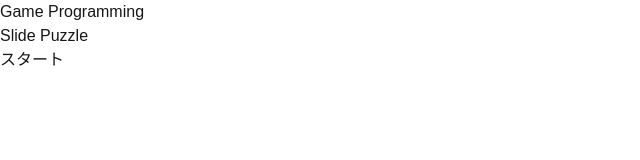
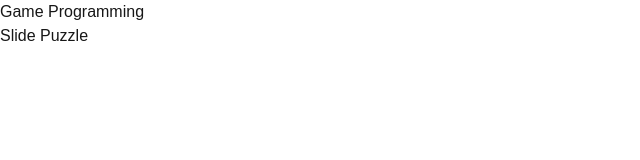
Before and after one commit to ishikawagoemon1205/nextjs-test-dev-app-001, a Next.js app: page /practice/slide-puzzle in a window 1280 px wide. Shown: the top 160 px of the page, without its empty margins (0-640 px from the left). Built offline with nearby package versions, Linux system fonts and the light colour scheme.

Commit message:
パズルゲーム実装001

```diff
--- a/src/app/practice/slide-puzzle/page.tsx
+++ b/src/app/practice/slide-puzzle/page.tsx
@@ -4,43 +4,43 @@
 
 export default function SlidePuzzlePage() {
 
-    // const [contentStatus, setContentStatus] = useState("start");
-    const contentStatus = "standby";
-    // const [tiles, setTiles] = useState([]);
-    const hist = [];
+    // // const [contentStatus, setContentStatus] = useState("start");
+    // const contentStatus = "standby";
+    // // const [tiles, setTiles] = useState([]);
+    // const hist = [];
 
-    // useEffect(() => {
-    //     if (contentStatus === "start") {
-    //         // init();
-    //     }
-    // }, [contentStatus]);
+    // // useEffect(() => {
+    // //     if (contentStatus === "start") {
+    // //         // init();
+    // //     }
+    // // }, [contentStatus]);
 
-    const standbyDisplay = () => (
-        <div className="w-[500px] h-[500px] flex items-center justify-center">
-            <button
-                className="bg-[#ffffff] hover:bg-gray-300 w-[200px] h-[30px] rounded-[4px]"
-                // onClick={() => setContentStatus("start")}
-            >
-                <h4 className="text-[#000000] font-bold">スタート</h4>
-            </button>
-        </div>
-    );
+    // const standbyDisplay = () => (
+    //     <div className="w-[500px] h-[500px] flex items-center justify-center">
+    //         <button
+    //             className="bg-[#ffffff] hover:bg-gray-300 w-[200px] h-[30px] rounded-[4px]"
+    //             // onClick={() => setContentStatus("start")}
+    //         >
+    //             <h4 className="text-[#000000] font-bold">スタート</h4>
+    //         </button>
+    //     </div>
+    // );
 
-    const startDisplay = () => (
-        <div className="w-[500px] h-[500px] flex items-center justify-center">
-            <table id="table" />
-        </div>
-    );
+    // const startDisplay = () => (
+    //     <div className="w-[500px] h-[500px] flex items-center justify-center">
+    //         <table id="table" />
+    //     </div>
+    // );
 
 
-    const content = () => {
-        if (contentStatus === "standby") {
-            return standbyDisplay();
-        } else if (contentStatus === "start") {
-            return startDisplay();
-        }
-        return null; // 必要に応じてエラー処理
-    };
+    // const content = () => {
+    //     if (contentStatus === "standby") {
+    //         return standbyDisplay();
+    //     } else if (contentStatus === "start") {
+    //         return startDisplay();
+    //     }
+    //     return null; // 必要に応じてエラー処理
+    // };
 
     return (
         <div className="w-[100%] h-[100%] flex items-center justify-center">
@@ -49,7 +49,7 @@ export default function SlidePuzzlePage() {
                     <h4 className="text-[20px] text-[#ffffff]">Slide Puzzle</h4>
                 </div>
                 <div className="w-[100%] h-[500px] flex items-center justify-center">
-                    {content()}
+                    {/* {content()} */}
                 </div>
             </div>
         </div>
```
